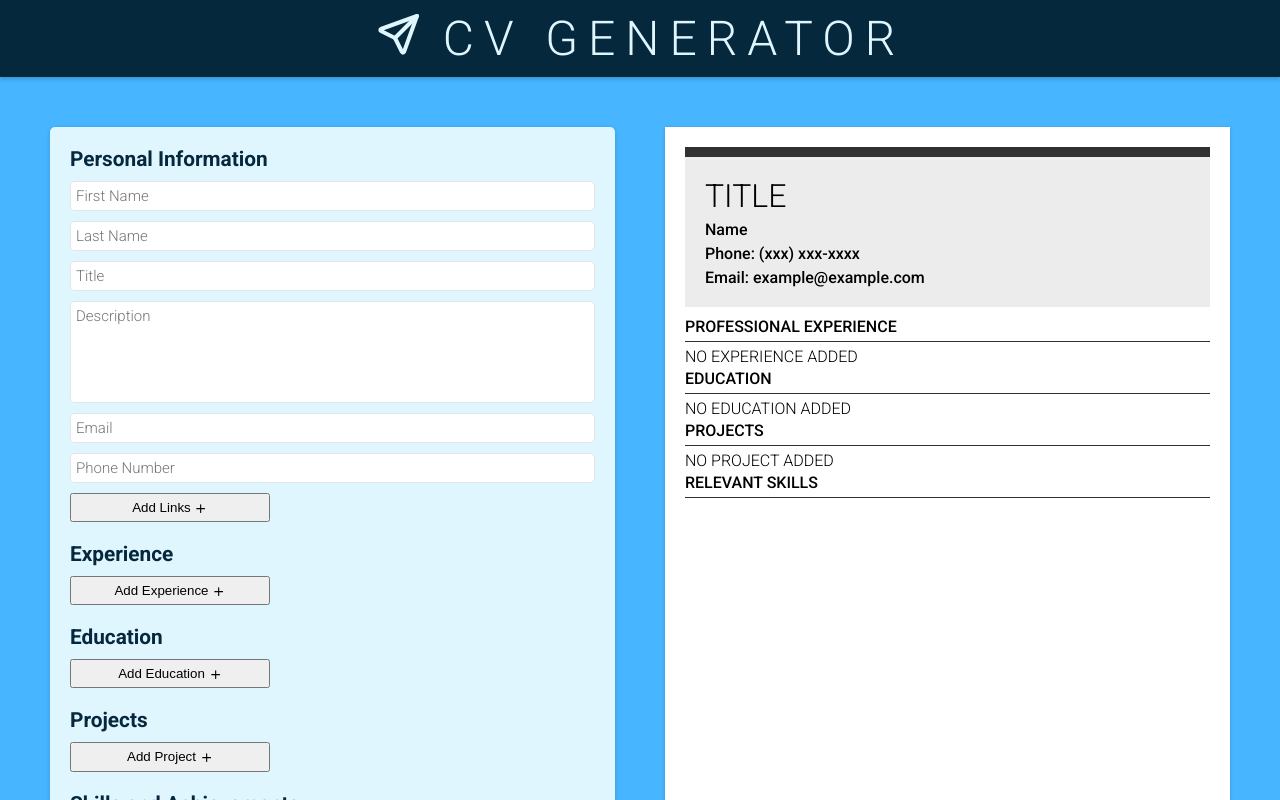
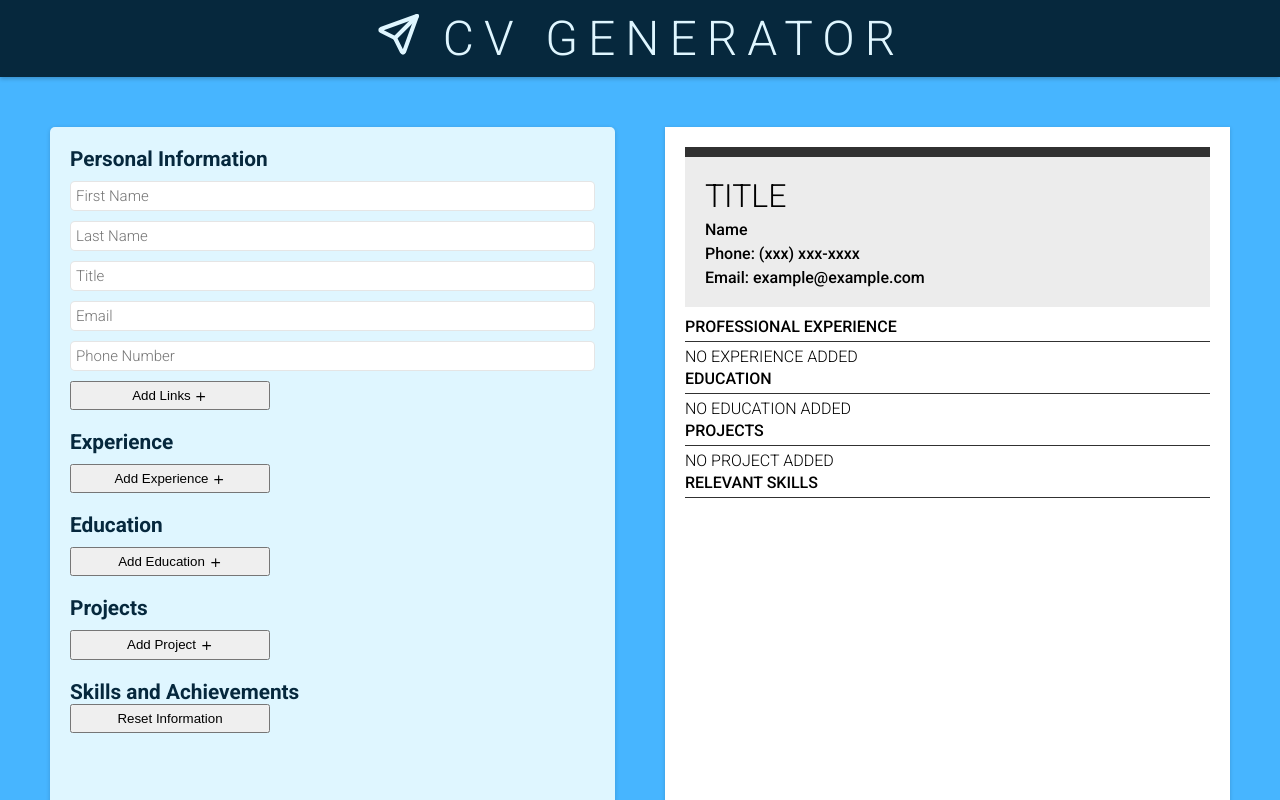
Before and after one commit to asadjawaid/CV-Builder, a React (Create React App) app: page / in a window 1280 px wide. Shown: the top 800 px of the page. Built offline with nearby package versions, Linux system fonts and the light colour scheme.

Commit message:
User personal info description removed

```diff
--- a/src/components/CVForm/PersonalInformation.js
+++ b/src/components/CVForm/PersonalInformation.js
@@ -27,8 +27,7 @@ class PersonalInformation extends React.Component {
 		// get the props values:
 		const { userPersonalInfo, handlePersonalInformationChange } = this.props;
 		const { showLinks } = this.state;
-		const { firstName, lastName, title, description, email, phoneNumber, linkedin, github, portfolio } =
-			userPersonalInfo;
+		const { firstName, lastName, title, email, phoneNumber, linkedin, github, portfolio } = userPersonalInfo;
 
 		return (
 			<section className="cv-form-section">
@@ -61,15 +60,6 @@ class PersonalInformation extends React.Component {
 						minLength={3}
 						maxLength={28}
 					/>
-					<textarea
-						value={description}
-						name="description"
-						onChange={handlePersonalInformationChange}
-						rows={5}
-						minLength={20}
-						maxLength={400}
-						placeholder="Description"
-					></textarea>
 					<input
 						type="email"
 						value={email}
--- a/src/components/CVPreview/CVPreview.js
+++ b/src/components/CVPreview/CVPreview.js
@@ -14,8 +14,7 @@ class CVPreview extends React.Component {
 	render() {
 		// get personal information, experience list, project list :
 		const { userPersonalInfo, userExperienceList, userProjectList, userEducationList } = this.props;
-		const { firstName, lastName, title, description, email, phoneNumber, linkedin, github, portfolio } =
-			userPersonalInfo;
+		const { firstName, lastName, title, email, phoneNumber, linkedin, github, portfolio } = userPersonalInfo;
 
 		return (
 			<div className="cv-preview-container">
--- a/src/components/Container.js
+++ b/src/components/Container.js
@@ -58,7 +58,6 @@ class Container extends React.Component {
 				firstName: '',
 				lastName: '',
 				title: '',
-				description: '',
 				email: '',
 				phoneNumber: '',
 				linkedin: '',
```
